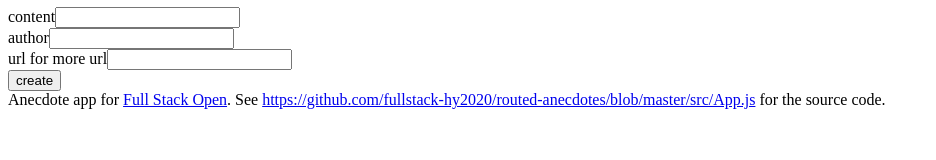
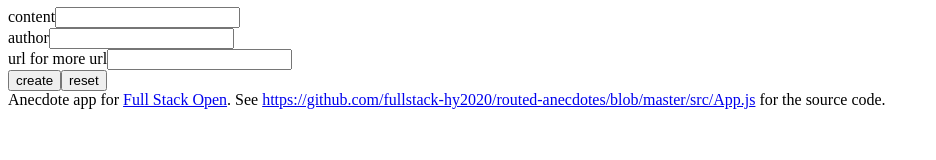
Before and after one commit to adhanif/PART7_React_Router_Custom_hooks_Webpack, a React (Vite) app in the folder routed-anecdotes/: page /create in a window 1280 px wide. Shown: the part 120-280 px from the top of the page, without its empty margins (0-936 px from the left). Built offline with nearby package versions, Linux system fonts and the light colour scheme; the HTML template or start-up script is replaced by a standard one.

Commit message:
7.5: anecdotes and hooks step2 completed

```diff
--- a/routed-anecdotes/src/components/CreateNew.jsx
+++ b/routed-anecdotes/src/components/CreateNew.jsx
@@ -15,6 +15,15 @@
       url: url.value,
       votes: 0,
     });
+    content.reset();
+    author.reset();
+    url.reset();
+  };
+
+  const handleReset = () => {
+    content.reset();
+    author.reset();
+    url.reset();
   };
 
   return (
@@ -33,7 +42,10 @@
           url for more url
           <input {...url} />
         </div>
-        <button>create</button>
+        <button type="submit">create</button>
+        <button type="button" onClick={handleReset}>
+          reset
+        </button>
       </form>
     </div>
   );
--- a/routed-anecdotes/src/hooks/index.js
+++ b/routed-anecdotes/src/hooks/index.js
@@ -7,9 +7,14 @@
     setValue(e.target.value);
   };
 
+  const reset = () => {
+    setValue("");
+  };
+
   return {
     type,
     value,
     onChange,
+    reset,
   };
 };
```
